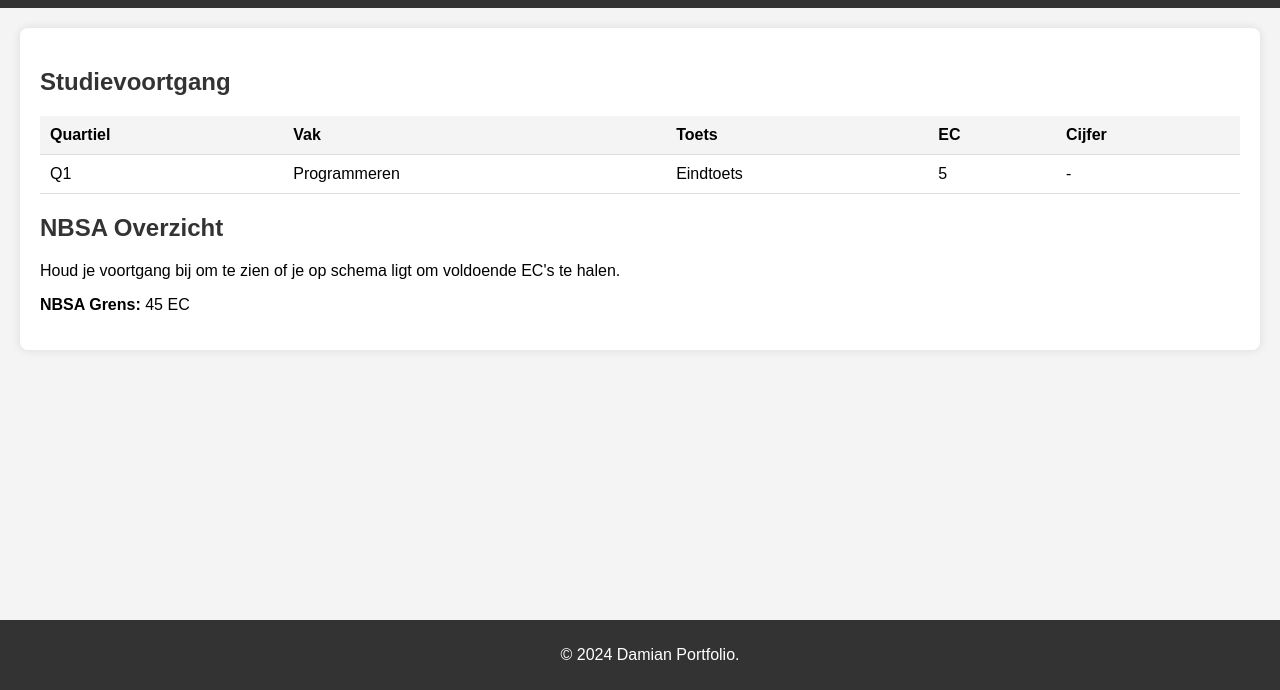
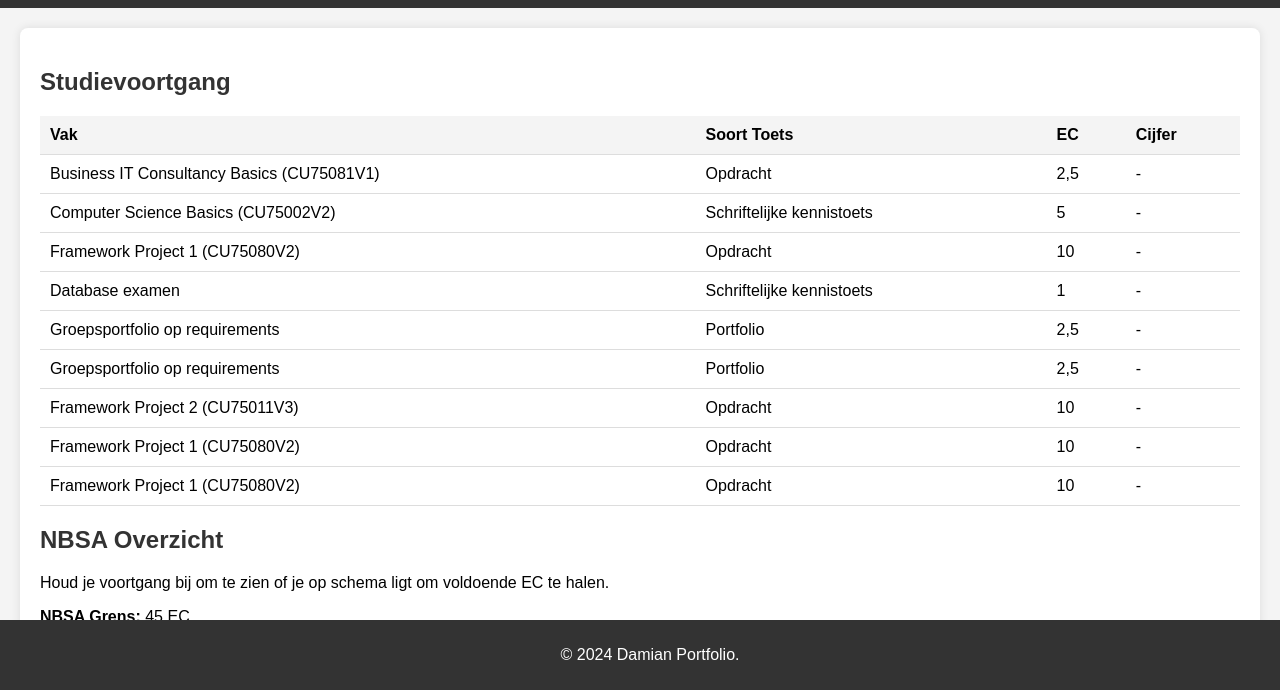
Before and after one commit to DSlui0056/DSlui0056, a plain HTML site: page pages/dashboard.html in a window 1280 px wide. Shown: the part 110-800 px from the top of the page. Drawn offline with Linux system fonts and the light colour scheme.

Commit message:
dashboard toetsen deels ingevuld

```diff
--- a/pages/dashboard.html
+++ b/pages/dashboard.html
@@ -25,28 +25,91 @@
         <table>
           <thead>
             <tr>
-              <th>Quartiel</th>
               <th>Vak</th>
-              <th>Toets</th>
+              <th>Soort Toets</th>
               <th>EC</th>
               <th>Cijfer</th>
             </tr>
           </thead>
           <tbody>
             <tr>
-              <td>Q1</td>
-              <td>Programmeren</td>
-              <td>Eindtoets</td>
-              <td>5</td>
+              <td>Business IT Consultancy Basics (CU75081V1)</td>
+              <td>Opdracht</td>
+              <td>2,5</td>
               <td>-</td>
             </tr>
+
+            <tr>
+                <td>Computer Science Basics (CU75002V2)</td>
+                <td>Schriftelijke kennistoets</td>
+                <td>5</td>
+                <td>-</td>
+              </tr>
+
+
+              <tr>
+                <td>Framework Project 1 (CU75080V2)</td>
+                <td>Opdracht</td>
+                <td>10</td>
+                <td>-</td>
+              </tr>
+
+
+              <tr>
+                <td>Database examen</td>
+                <td>Schriftelijke kennistoets</td>
+                <td>1</td>
+                <td>-</td>
+              </tr>
+
+              <tr>
+                <td>Groepsportfolio op requirements</td>
+                <td>Portfolio</td>
+                <td>2,5</td>
+                <td>-</td>
+              </tr>
+
+              <tr>
+                <td>Groepsportfolio op requirements</td>
+                <td>Portfolio</td>
+                <td>2,5</td>
+                <td>-</td>
+              </tr>
+
+
+
+              <tr>
+                <td>Framework Project 2 (CU75011V3)</td>
+                <td>Opdracht</td>
+                <td>10</td>
+                <td>-</td>
+              </tr>
+
+
+
+
+
+              <tr>
+                <td>Framework Project 1 (CU75080V2)</td>
+                <td>Opdracht</td>
+                <td>10</td>
+                <td>-</td>
+              </tr>
+
+              <tr>
+                <td>Framework Project 1 (CU75080V2)</td>
+                <td>Opdracht</td>
+                <td>10</td>
+                <td>-</td>
+              </tr>
+
           </tbody>
         </table>
       </section>
 
       <section id="nbsa">
         <h2>NBSA Overzicht</h2>
-        <p>Houd je voortgang bij om te zien of je op schema ligt om voldoende EC's te halen.</p>
+        <p>Houd je voortgang bij om te zien of je op schema ligt om voldoende EC te halen.</p>
         <p><strong>NBSA Grens:</strong> 45 EC</p>
       </section>
     </div>
```
